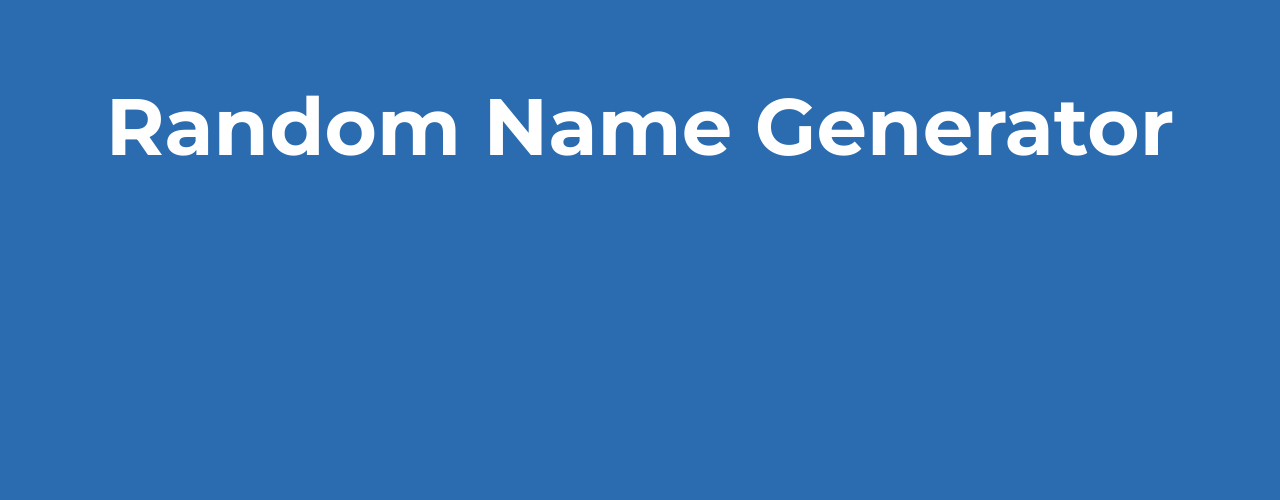
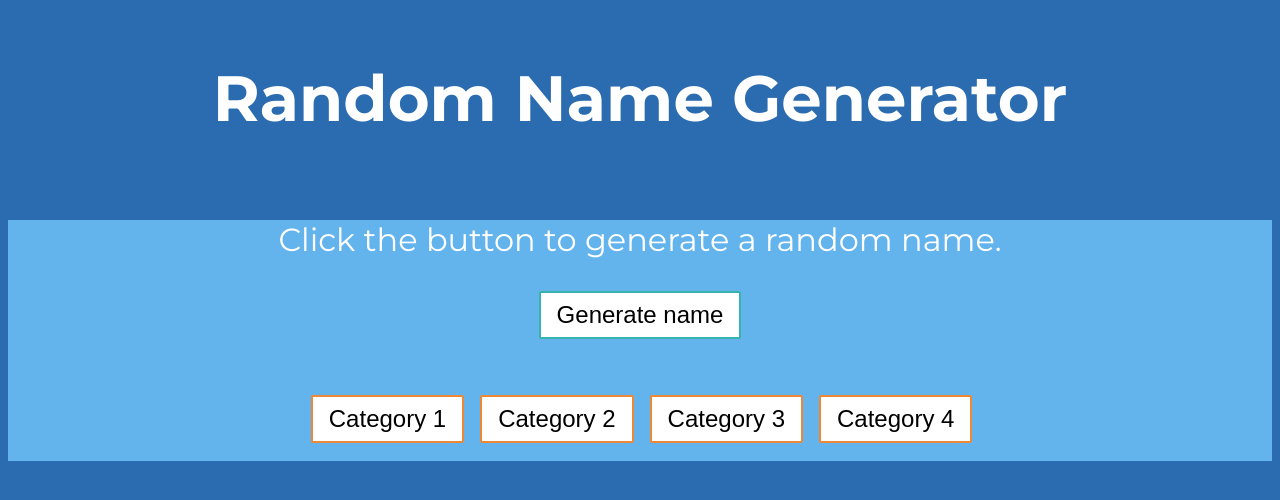
Before and after one commit to ayan-adhikari/Random-Name-Generator, a plain HTML site: page index.html in a window 1280 px wide. Drawn offline with Linux system fonts and the light colour scheme; a web font is replaced by a local one.

Commit message:
Feat: create buttons and add filler text.

```diff
--- a/base.css
+++ b/base.css
@@ -45,10 +45,10 @@
 
     /*Text and Padding settings*/
     text-align: center;
-    font-size: clamp(2.5rem, 3vw, 5rem);
-    min-height: 3rem;
-    padding: 1rem 0;
-    margin-bottom: clamp(1rem, 1vh, 10rem);
+    font-size: clamp(1rem, 2.5vw, 5rem);
+    min-height: 1.5rem;
+    padding: 0.5rem 0;
+    /*margin-bottom: clamp(0.5rem, 0.5vh, 3rem);*/
     font-family: "Montserrat", sans-serif;
 }
 
@@ -67,6 +67,18 @@ Text size and font formatting
 }
 .body-text
 {
-    font-size: clamp(1rem, 1.2vw, 1.3rem);
+    font-size: clamp(1rem, 1.4vw, 1.3rem);
     font-family: "Inter", sans-serif;
 }
+.centered-text
+{
+    text-align: center;
+}
+#text
+{
+    min-height: 1.3rem;
+}
+.width-100
+{
+    width: 99vw;
+}
--- a/elements.css
+++ b/elements.css
@@ -1,14 +1,14 @@
 /*Button Styling (dodgerblue is a default)*/
 .button {
   /*Background/Border styling*/
-  background-color: transparent;
+  background-color: #fff;
   border-style: solid;
   border-width: 0.125rem;
-  border-color: transparent;
+  border-color: var(--accent-1);
   border-radius: 0.125rem;
   /*Padding/Text styling*/
   padding: 0.5rem 1rem;
-  font-size: 1rem;
+  font-size: 1.5rem;
   /*Transition durations*/
   transition:
     background-color 0.5s ease-in-out,
@@ -21,9 +21,18 @@
 .button:hover {
   /*Cursor styling*/
   cursor: pointer;
-  background-color: transparent;
-  color: transparent;
+  background-color: var(--accent-1);
+  color: #fff;
 }
 .button:active {
   transform: scale(0.9);
 }
+.accent-2-button
+{
+  border-color: var(--accent-2);
+
+}
+.accent-2-button:hover
+{
+  background-color: var(--accent-2);
+}
--- a/index.html
+++ b/index.html
@@ -32,7 +32,20 @@
     </header>
     <!-- Main Content -->
     <main class="secondary-bg">
-
+        <p class="subheading-text centered-text">Click the button to generate a random name.</p>
+        <div class="flexbox">
+            <button id="generate" class="button">Generate name</button>
+        </div>
+        <p id="text" class="body-text centered-text"></p>
+        <div class="flexbox width-100">
+            <div class="category-button-grid">
+                <button class="button accent-2-button">Category 1</button>
+                <button class="button accent-2-button">Category 2</button>
+                <button class="button accent-2-button">Category 3</button>
+                <button class="button accent-2-button">Category 4</button>
+            </div>
+        </div>
+        <br>
     </main>
 
 </body>
--- a/layout.css
+++ b/layout.css
@@ -18,3 +18,20 @@
   align-items: center;
   flex-direction: column;
 }
+.category-button-grid
+{
+  display: grid;
+  grid-template-columns: 1fr;
+  gap: 1rem;
+}
+.display-none
+{
+    display: none;
+}
+@media screen and (min-width: 600px)
+{
+  .category-button-grid
+  {
+    grid-template-columns: repeat(4, 1fr);
+  }
+}
--- a/script.js
+++ b/script.js
@@ -4,7 +4,19 @@ function pageLoaded()
 {
     console.log(`Page loaded`)
 }
-function generateRandomNumber(min, max)
-{
-  return Math.floor(Math.random() * (max - min + 1)) + min;
-}
+//Functions
+  //Function to generate random number from min to max (including min and max)
+  function generateRandomNumber(min, max)
+  {
+    return Math.floor(Math.random() * (max - min + 1)) + min;
+  }
+  function generateName()
+  {
+    text.textContent = `Name generation is currently unavailable.`
+  }
+
+//Assigning elements to variables
+const text = document.getElementById(`text`)
+const generateButton = document.getElementById(`generate`)
+//Event listeners
+generateButton.addEventListener(`click`, generateName)
```
